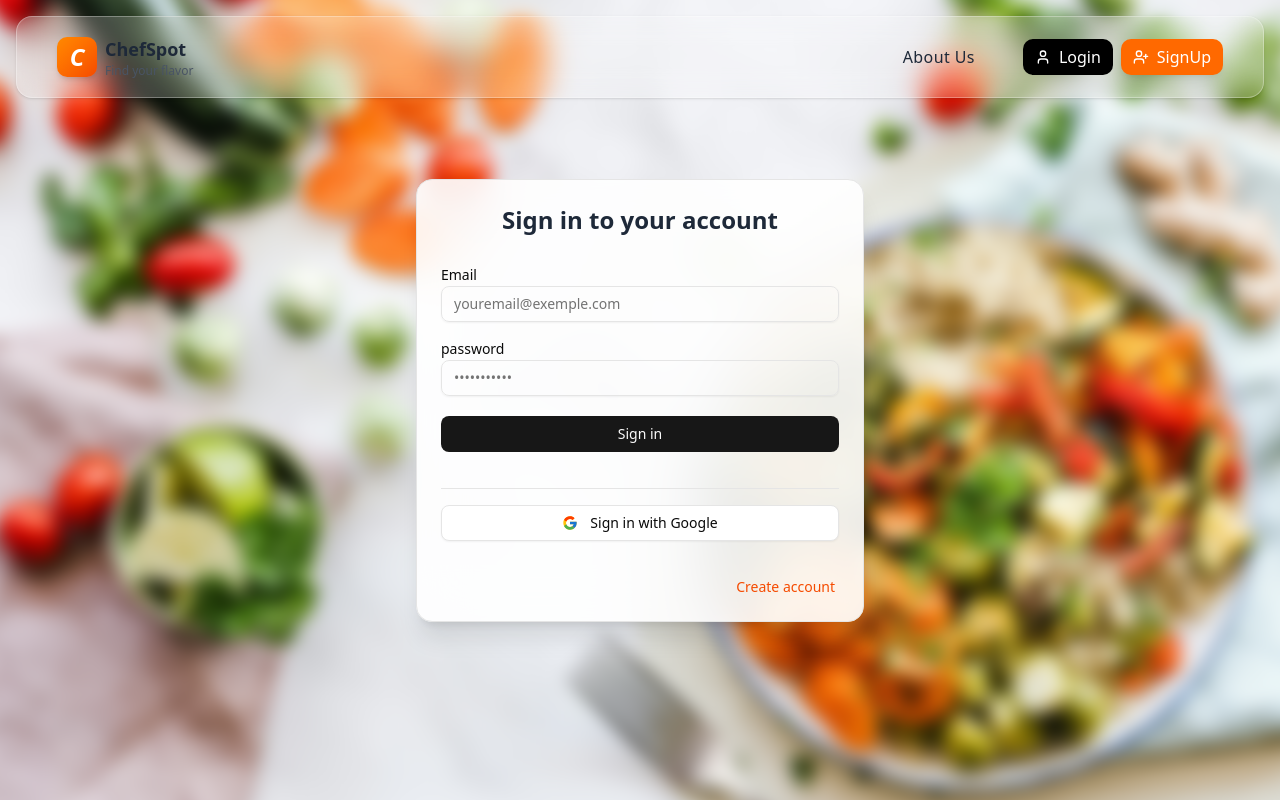
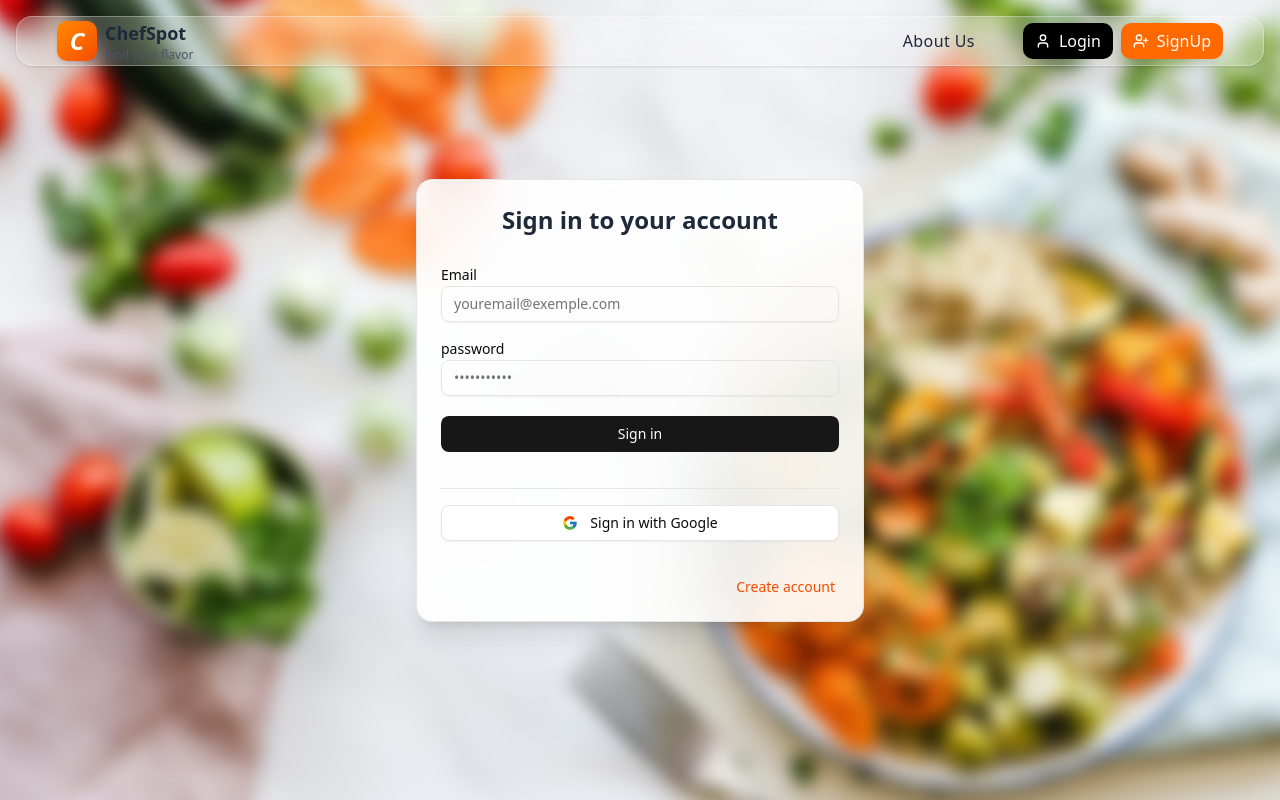
Before and after one commit to luchersou/chefspot-react, a React (Vite) app: page /login in a window 1280 px wide. Built offline with nearby package versions, Linux system fonts and the light colour scheme; no server answers; a web font is replaced by a local one.

Commit message:
style: reduce header height and lower backdrop blur

```diff
--- a/src/components/layout/Header.tsx
+++ b/src/components/layout/Header.tsx
@@ -18,7 +18,7 @@
   return (
     <header
       className="
-        backdrop-blur-md
+        backdrop-blur-sm
         bg-white/20
         border border-white/30
         shadow-sm
@@ -28,7 +28,7 @@
       "
     >
       <div className="mx-auto px-4 sm:px-6 md:px-10">
-        <div className="flex items-center justify-between h-16 sm:h-20">
+        <div className="flex items-center justify-between h-12 ">
           <Logo />
           <div className="flex items-center gap-2 sm:gap-4 md:gap-8">
             <Button
```
